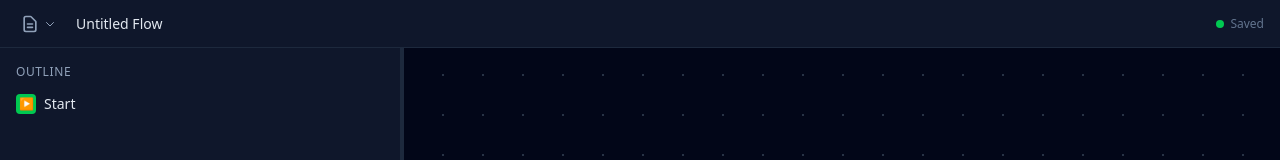
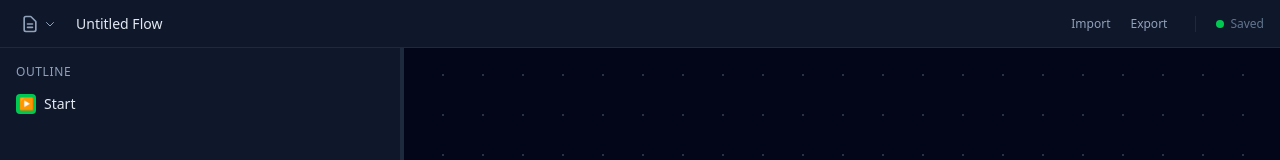
Before and after one commit to JPDucky/scratchpad-logic, a React (Vite) app: page / in a window 1280 px wide. Shown: the top 160 px of the page. Built offline with nearby package versions, Linux system fonts and the light colour scheme.

Commit message:
feat(logic): add import/export button scaffold in header

```diff
--- a/src/components/Header.tsx
+++ b/src/components/Header.tsx
@@ -221,8 +221,59 @@ function DocumentDropdown({
 export function Header() {
   const { activeDocument, saveStatus, renameDocument } = useDocuments();
   const [dropdownOpen, setDropdownOpen] = useState(false);
+  const [error, setError] = useState<string | null>(null);
+  const fileInputRef = useRef<HTMLInputElement>(null);
+
+  useEffect(() => {
+    if (error) {
+      const timer = setTimeout(() => setError(null), 5000);
+      return () => clearTimeout(timer);
+    }
+  }, [error]);
+
+  const handleImportClick = () => {
+    fileInputRef.current?.click();
+  };
+
+  const handleFileChange = (e: React.ChangeEvent<HTMLInputElement>) => {
+    const file = e.target.files?.[0];
+    if (!file) return;
+
+    if (!file.name.endsWith('.logic')) {
+      setError('Invalid file type. Please select a .logic file.');
+      return;
+    }
+
+    const reader = new FileReader();
+    reader.onload = (e) => {
+      const text = e.target?.result as string;
+      console.log('Importing file:', file.name);
+      console.log('Content:', text);
+      // Stub: handleImport(text, file.name);
+    };
+    reader.onerror = () => {
+      setError('Failed to read file.');
+    };
+    reader.readAsText(file);
+
+    // Reset input
+    e.target.value = '';
+  };
+
+  const handleExport = () => {
+    console.log('Exporting document...');
+    // Stub: handleExport();
+    const blob = new Blob(['(stub) document content'], { type: 'text/plain' });
+    const url = URL.createObjectURL(blob);
+    const a = document.createElement('a');
+    a.href = url;
+    a.download = `${activeDocument.name}.logic`;
+    a.click();
+    URL.revokeObjectURL(url);
+  };
 
   return (
+    <>
       <header className="h-12 bg-slate-900 border-b border-slate-800 flex items-center px-4 gap-4">
         <div className="relative flex items-center gap-2">
           <button
@@ -248,7 +299,47 @@ export function Header() {
 
         <div className="flex-1" />
 
+        <div className="flex items-center gap-1">
+          <input
+            type="file"
+            ref={fileInputRef}
+            onChange={handleFileChange}
+            accept=".logic"
+            className="hidden"
+          />
+          <button
+            onClick={handleImportClick}
+            className="text-xs font-medium text-slate-400 hover:text-slate-200 px-2 py-1 rounded hover:bg-slate-800 transition-colors"
+            title="Import .logic file"
+          >
+            Import
+          </button>
+          <button
+            onClick={handleExport}
+            className="text-xs font-medium text-slate-400 hover:text-slate-200 px-2 py-1 rounded hover:bg-slate-800 transition-colors"
+            title="Export to .logic file"
+          >
+            Export
+          </button>
+        </div>
+
+        <div className="w-px h-4 bg-slate-800 mx-1" />
+
         <SaveIndicator status={saveStatus} />
       </header>
+      {error && (
+        <div className="bg-slate-800 border-b border-slate-700 text-red-400 px-4 py-2 text-xs flex items-center justify-between">
+          <span>{error}</span>
+          <button
+            onClick={() => setError(null)}
+            className="text-slate-500 hover:text-slate-300"
+          >
+            <svg className="w-4 h-4" fill="none" stroke="currentColor" viewBox="0 0 24 24">
+              <path strokeLinecap="round" strokeLinejoin="round" strokeWidth={2} d="M6 18L18 6M6 6l12 12" />
+            </svg>
+          </button>
+        </div>
+      )}
+    </>
   );
 }
```
Lines whose indentation alone changed are shown as unchanged.
